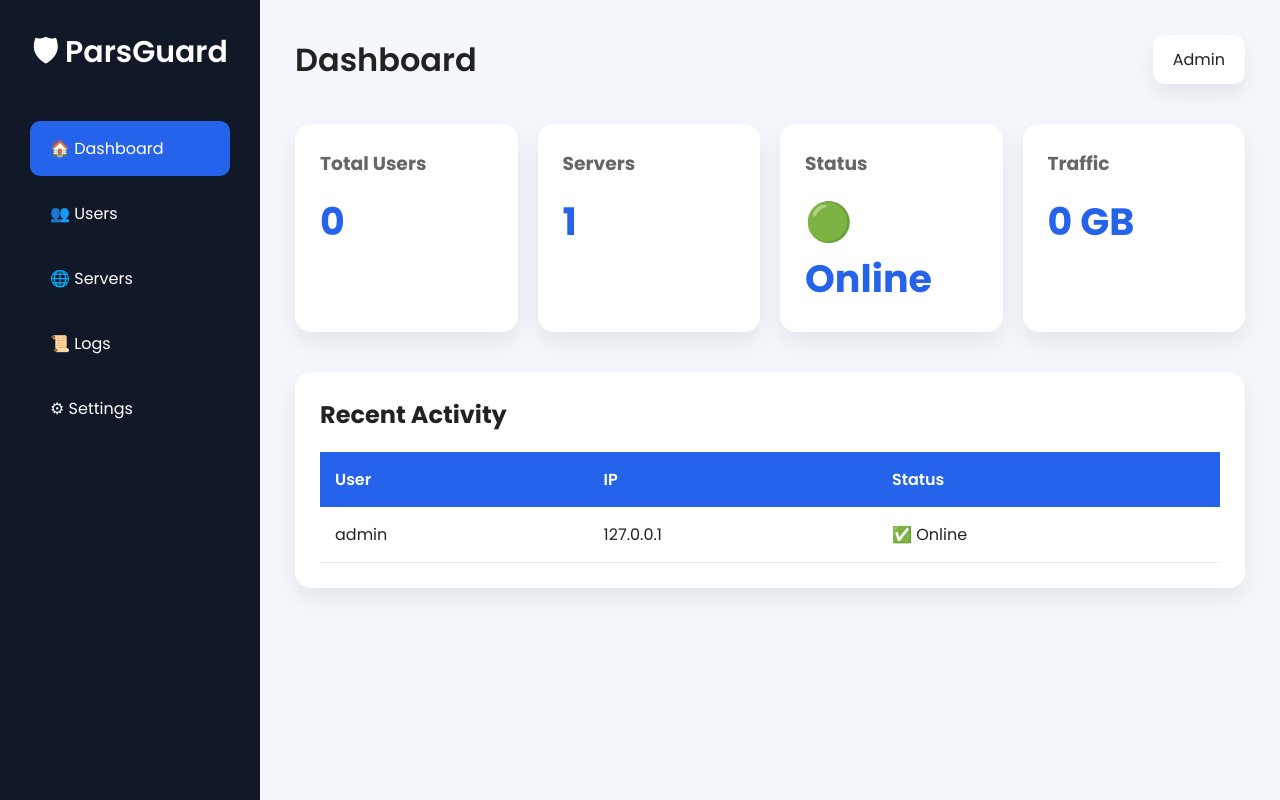
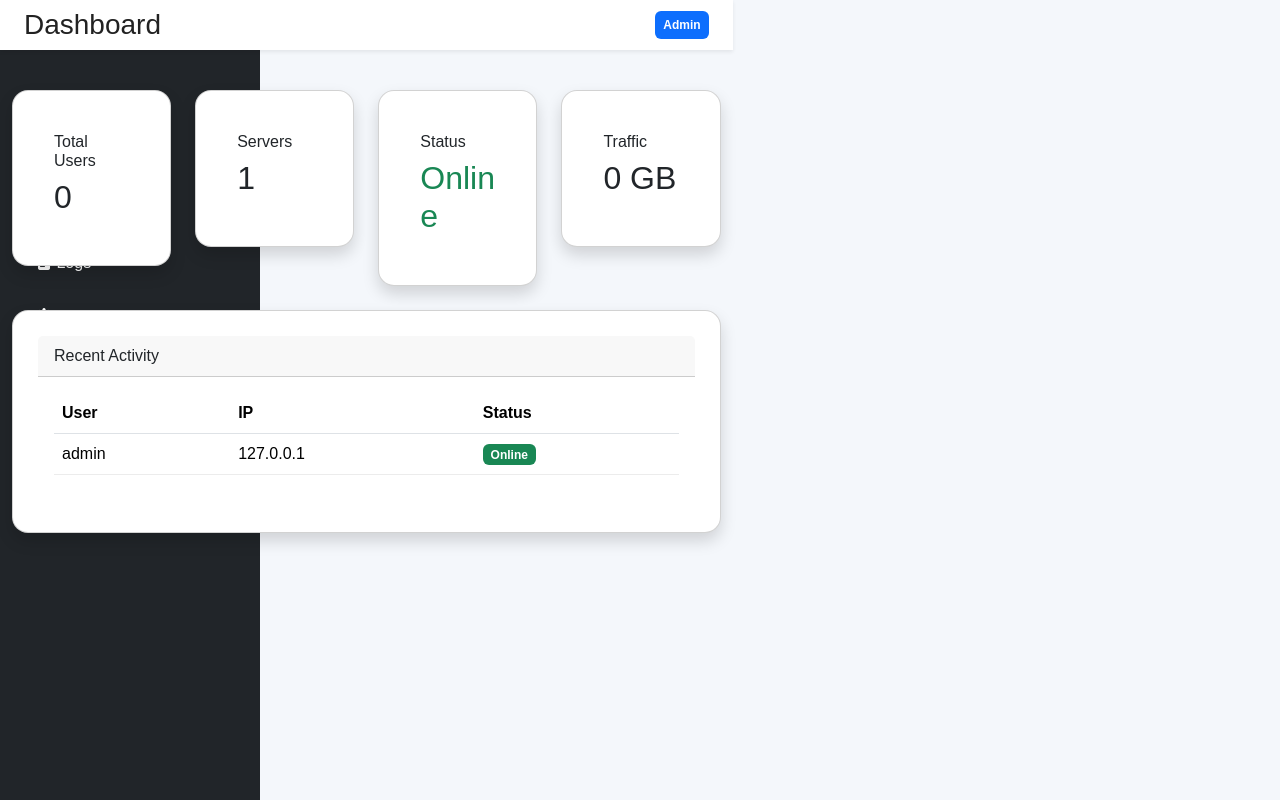
Before and after one commit to hdaneshfar411-ctrl/ParsGuard, a FastAPI app: page /panel/ in a window 1280 px wide. Run offline with FastAPI, Linux system fonts and the light colour scheme.

Commit message:
Update panel.html

```diff
--- a/backend/templates/panel.html
+++ b/backend/templates/panel.html
@@ -5,111 +5,192 @@
 
 <meta charset="UTF-8">
 
-<meta name="viewport" content="width=device-width, initial-scale=1.0">
+<meta name="viewport" content="width=device-width, initial-scale=1">
 
 <title>ParsGuard Dashboard</title>
 
+<link href="https://cdn.jsdelivr.net/npm/bootstrap@5.3.3/dist/css/bootstrap.min.css" rel="stylesheet">
+
+<link href="https://cdn.jsdelivr.net/npm/bootstrap-icons@1.11.3/font/bootstrap-icons.min.css" rel="stylesheet">
+
 <link rel="stylesheet" href="/static/css/style.css">
-
-<link rel="preconnect" href="https://fonts.googleapis.com">
-
-<link rel="preconnect" href="https://fonts.gstatic.com" crossorigin>
-
-<link href="https://fonts.googleapis.com/css2?family=Poppins:wght@300;400;500;600;700&display=swap" rel="stylesheet">
 
 </head>
 
 <body>
 
-<div class="sidebar">
+<div class="d-flex">
 
-<div class="logo">
+    <!-- Sidebar -->
 
-<h2>🛡 ParsGuard</h2>
+    <div class="sidebar bg-dark text-white p-3">
 
-</div>
+        <h3 class="mb-4 text-center">
 
-<ul>
+            <i class="bi bi-shield-lock-fill"></i>
 
-<li class="active">
-    <a href="/panel/">🏠 Dashboard</a>
-</li>
+            ParsGuard
 
-<li>
-    <a href="/users/">👥 Users</a>
-</li>
+        </h3>
 
-<li>
-    <a href="/servers/">🌐 Servers</a>
-</li>
+        <div class="list-group list-group-flush">
 
-<li>
-    <a href="/logs/">📜 Logs</a>
-</li>
+            <a href="/panel/" class="list-group-item list-group-item-action bg-dark text-white border-0">
 
-<li>
-    <a href="/settings/">⚙ Settings</a>
-</li>
+                <i class="bi bi-speedometer2"></i>
 
-</ul>
+                Dashboard
 
-</div>
+            </a>
 
-<div class="main">
+            <a href="/users/" class="list-group-item list-group-item-action bg-dark text-white border-0">
 
-<div class="navbar">
+                <i class="bi bi-people-fill"></i>
 
-<h1>Dashboard</h1>
+                Users
 
-<div class="profile">
+            </a>
 
-<span>{{ username }}</span>
+            <a href="/servers/" class="list-group-item list-group-item-action bg-dark text-white border-0">
+
+                <i class="bi bi-hdd-network-fill"></i>
+
+                Servers
+
+            </a>
+
+            <a href="/logs/" class="list-group-item list-group-item-action bg-dark text-white border-0">
+
+                <i class="bi bi-file-earmark-text-fill"></i>
+
+                Logs
+
+            </a>
+
+            <a href="/settings/" class="list-group-item list-group-item-action bg-dark text-white border-0">
+
+                <i class="bi bi-gear-fill"></i>
+
+                Settings
+
+            </a>
 
         </div>
 
     </div>
 
-<div class="cards">
+    <!-- Main -->
 
-<div class="card">
+    <div class="flex-grow-1">
 
-<h3>Total Users</h3>
+        <nav class="navbar navbar-light bg-white shadow-sm px-4">
 
-<h1>0</h1>
+            <h3 class="m-0">
+
+                Dashboard
+
+            </h3>
+
+            <div>
+
+                <span class="badge bg-primary p-2">
+
+                    {{ username }}
+
+                </span>
 
             </div>
 
-<div class="card">
+        </nav>
 
-<h3>Servers</h3>
+        <div class="container-fluid mt-4">
 
-<h1>1</h1>
+            <div class="row g-4">
 
-</div>
+                <div class="col-lg-3">
 
-<div class="card">
+                    <div class="card shadow">
 
-<h3>Status</h3>
+                        <div class="card-body">
 
-<h1>🟢 Online</h1>
+                            <h6>Total Users</h6>
 
-</div>
-
-<div class="card">
-
-<h3>Traffic</h3>
-
-<h1>0 GB</h1>
+                            <h2>0</h2>
 
                         </div>
 
                     </div>
 
-<div class="table-box">
+                </div>
 
-<h2>Recent Activity</h2>
+                <div class="col-lg-3">
 
-<table>
+                    <div class="card shadow">
+
+                        <div class="card-body">
+
+                            <h6>Servers</h6>
+
+                            <h2>1</h2>
+
+                        </div>
+
+                    </div>
+
+                </div>
+
+                <div class="col-lg-3">
+
+                    <div class="card shadow">
+
+                        <div class="card-body">
+
+                            <h6>Status</h6>
+
+                            <h2 class="text-success">
+
+                                Online
+
+                            </h2>
+
+                        </div>
+
+                    </div>
+
+                </div>
+
+                <div class="col-lg-3">
+
+                    <div class="card shadow">
+
+                        <div class="card-body">
+
+                            <h6>Traffic</h6>
+
+                            <h2>0 GB</h2>
+
+                        </div>
+
+                    </div>
+
+                </div>
+
+            </div>
+                        <div class="row mt-4">
+
+                <div class="col-12">
+
+                    <div class="card shadow">
+
+                        <div class="card-header">
+
+                            Recent Activity
+
+                        </div>
+
+                        <div class="card-body">
+
+                            <table class="table table-hover">
 
                                 <thead>
 
@@ -133,7 +214,15 @@
 
                                         <td>127.0.0.1</td>
 
-<td>✅ Online</td>
+                                        <td>
+
+                                            <span class="badge bg-success">
+
+                                                Online
+
+                                            </span>
+
+                                        </td>
 
                                     </tr>
 
@@ -145,6 +234,18 @@
 
                     </div>
 
+                </div>
+
+            </div>
+
+        </div>
+
+    </div>
+
+</div>
+
+<script src="https://cdn.jsdelivr.net/npm/bootstrap@5.3.3/dist/js/bootstrap.bundle.min.js"></script>
+
 <script src="/static/js/script.js"></script>
 
 </body>
```
Lines whose indentation alone changed are shown as unchanged.
